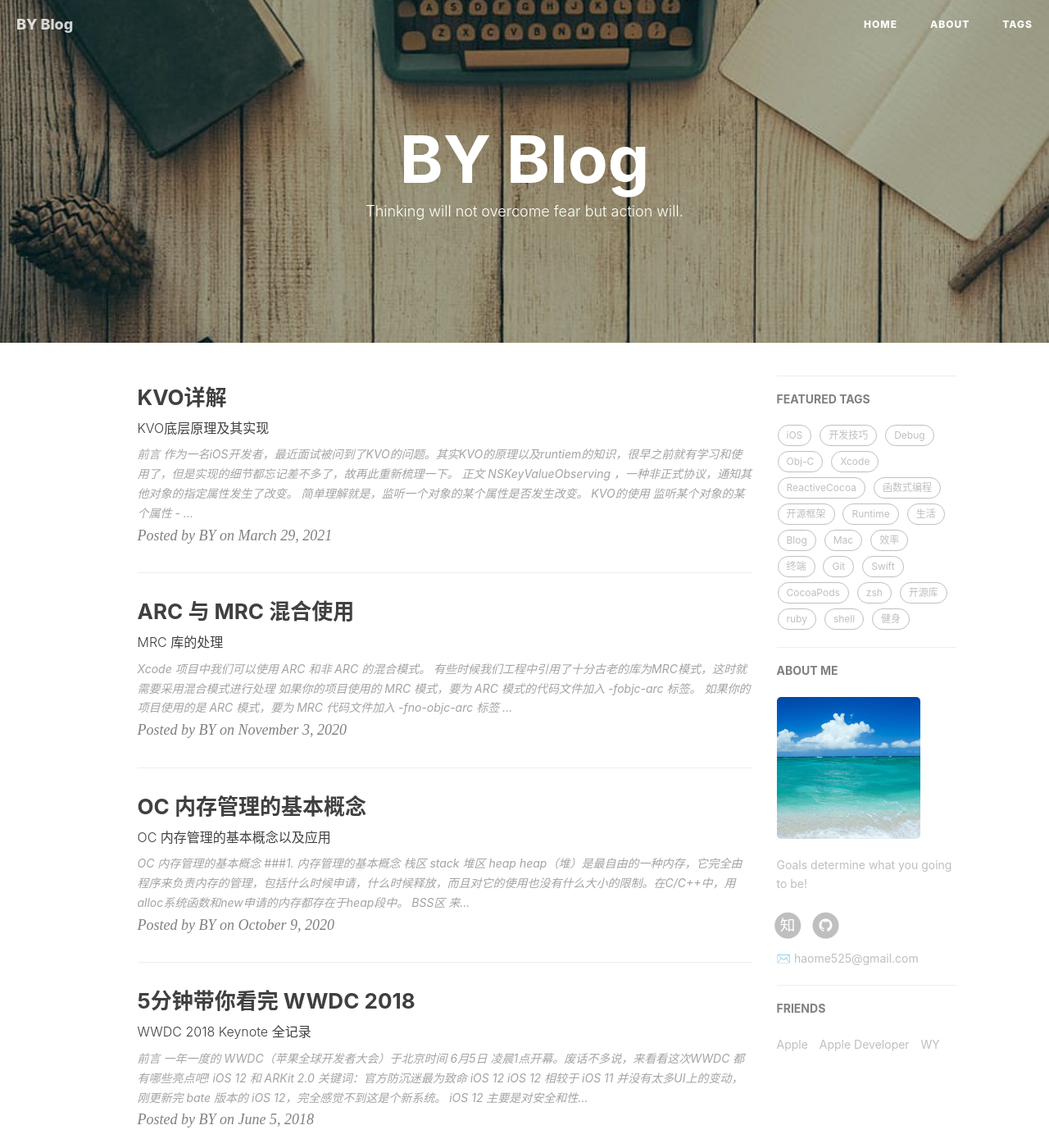
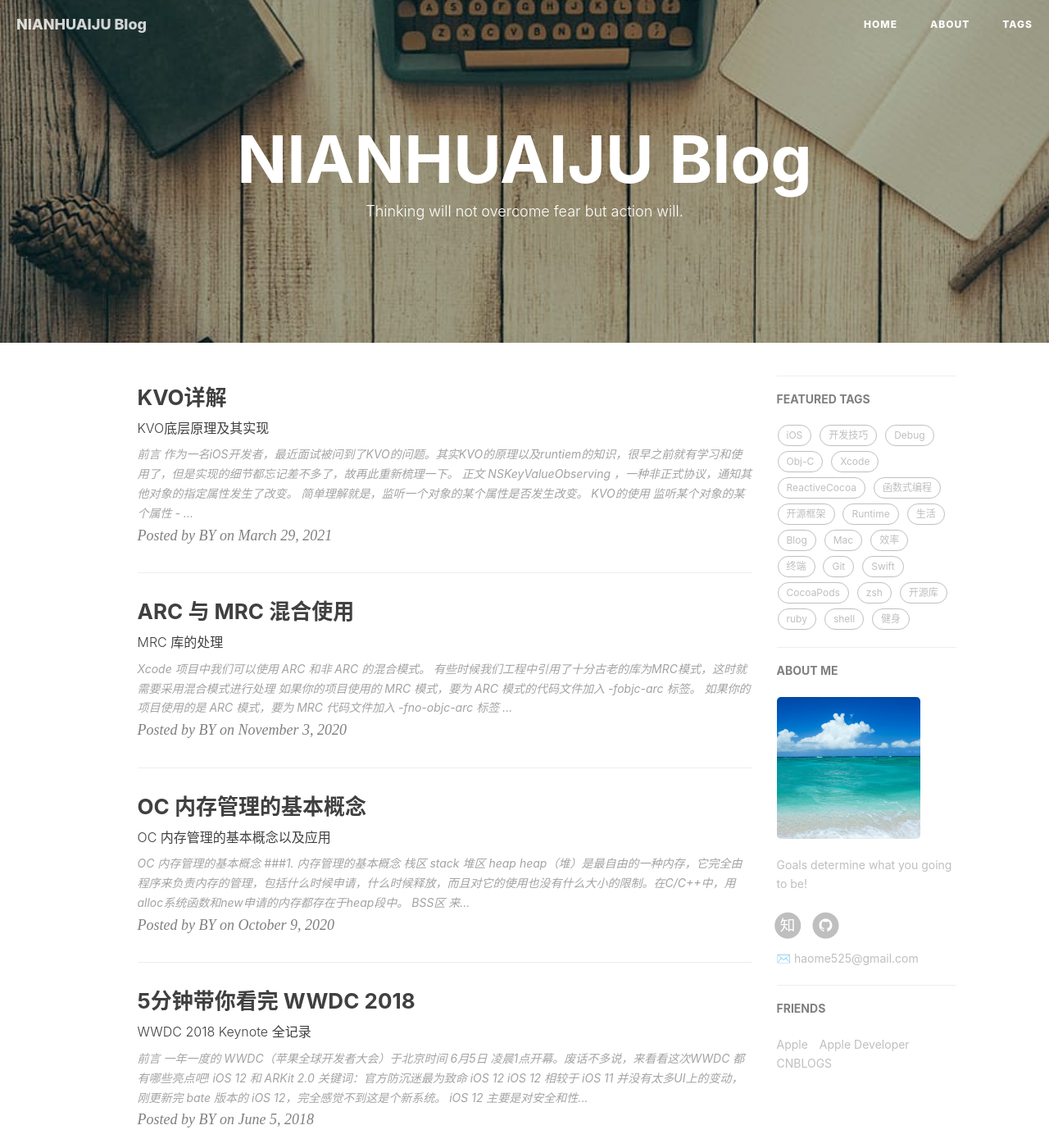
Before and after one commit to haome525/haome525.github.io, a Jekyll site: the page built from index.html, in a window 1280 px wide and 1400 px high. Shown: the whole window at 82% size. Built offline with Jekyll 4.4.1, drawn with Linux system fonts in a browser that asks for light colours; nearby versions of some CDN libraries; the list of posts is cut into pages by our own code; comment, search, counter and statistics services are not loaded; some of the changed text lies outside the part shown.

Commit message:
Update _config.yml

```diff
--- a/_config.yml
+++ b/_config.yml
@@ -1,5 +1,5 @@
 # Site settings
-title: BY Blog
+title: NIANHUAIJU Blog
 SEOTitle: nianhuaiju的博客 | BY Blog
 header-img: img/post-bg-desk.jpg
 email: haome525@gmail.com
@@ -105,7 +105,7 @@ friends: [
         title: "Apple Developer",
         href: "https://developer.apple.com/"
     }, {
-        title: "WY",
-        href: "http://zhengwuyang.com"
+        title: "CNBLOGS",
+        href: "https://www.cnblogs.com/haochuang"
     }
 ]
```
